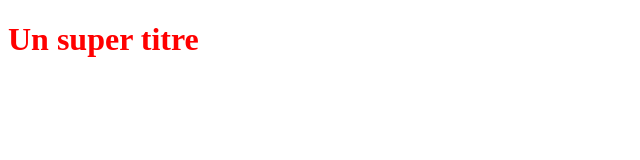
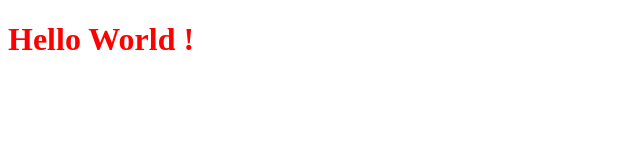
Before and after one commit to Arclite115/testRepository, a plain HTML site: page index.html in a window 1280 px wide. Shown: the whole page, without its empty margins (0-640 px from the left). Drawn offline with Linux system fonts and the light colour scheme.

Commit message:
Modification page index

```diff
--- a/index.html
+++ b/index.html
@@ -5,6 +5,6 @@
    <link rel="stylesheet" type="text/css" href="style.css">
 </head>
 <body>
-   <h1>Un super titre</h1>
+   <h1>Hello World !</h1>
 </body>
 </html>
```
